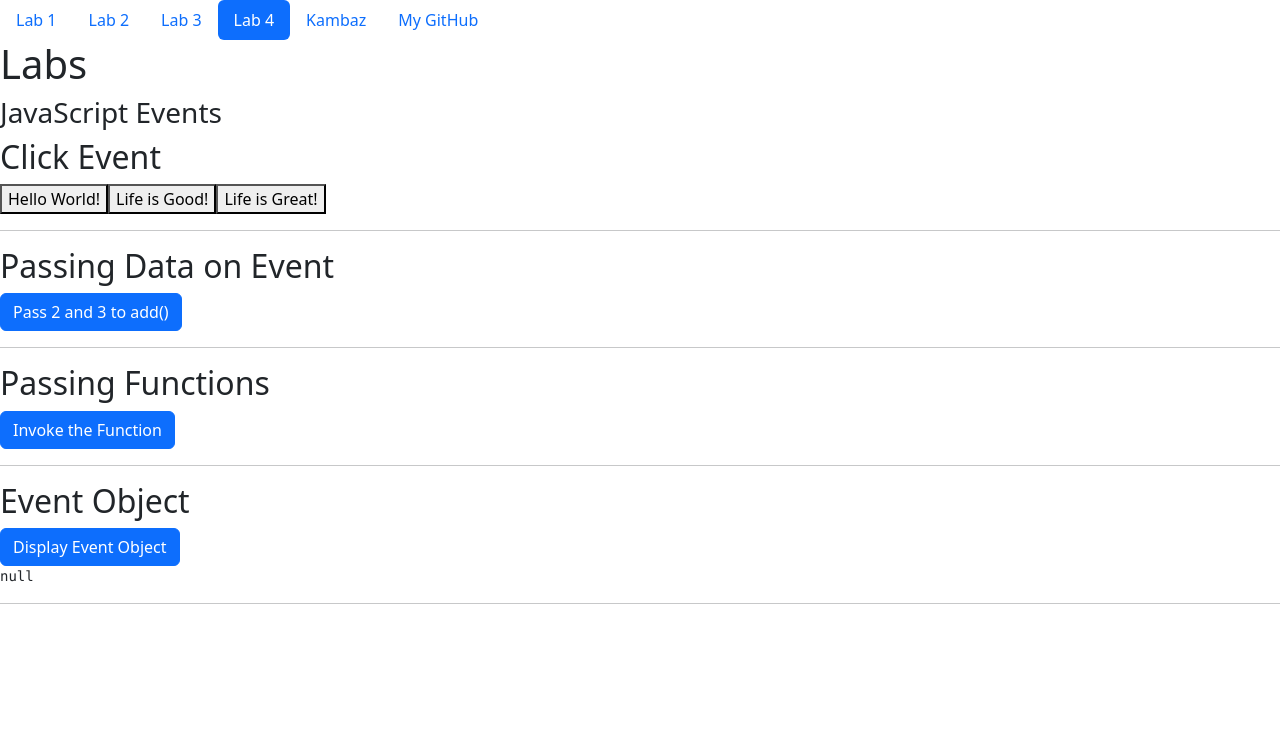
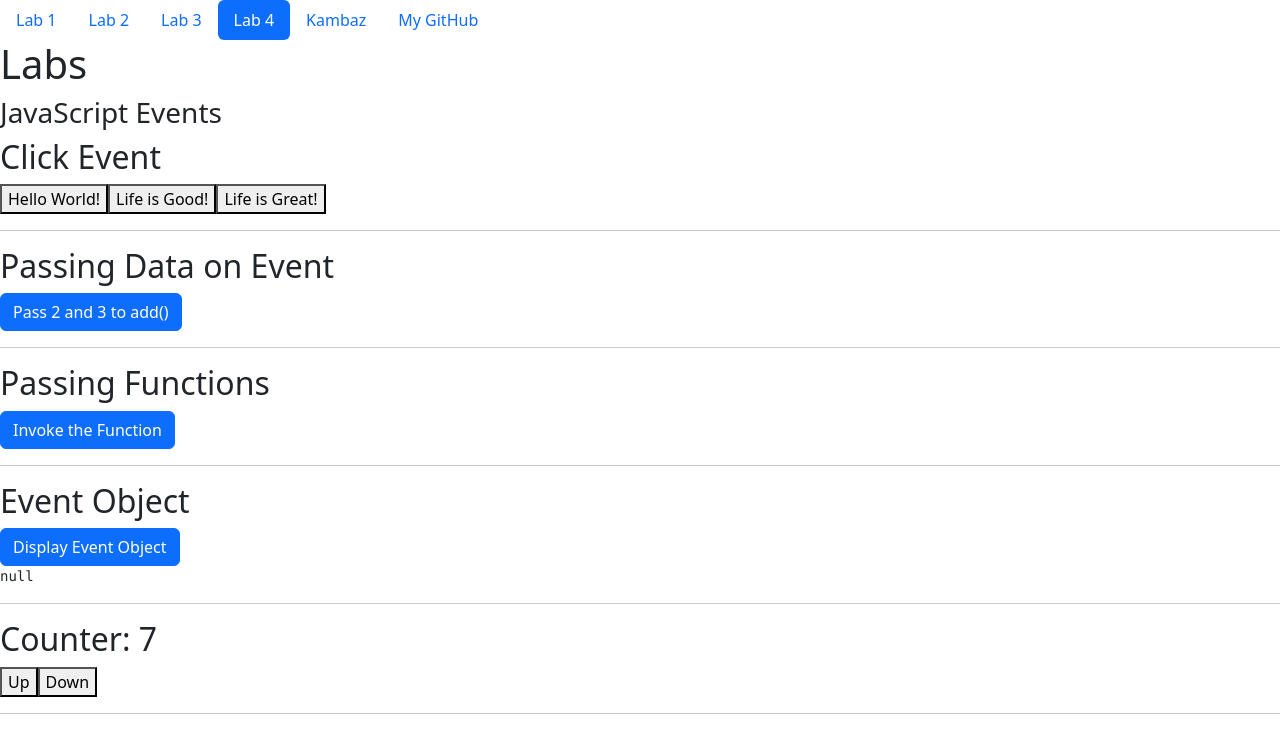
Before and after one commit to xilu56/kambaz-react-web-app-cs5610-sm25, a React app: page /#/Labs/Lab4 in a window 1280 px wide. Shown: the top 736 px of the page. Built offline with nearby package versions, Linux system fonts and the light colour scheme; the HTML template or start-up script is replaced by a standard one.

Commit message:
Lab - Component State - Integer State Variables

```diff
--- /dev/null
+++ b/src/Labs/Lab4/Counter.tsx
@@ -0,0 +1,12 @@
+import { useState } from "react";
+export default function Counter() {
+  const [count, setCount] = useState(7);
+  console.log(count);
+  return (
+    <div>
+      <h2>Counter: {count}</h2>
+      <button onClick={() => setCount(count + 1)}
+              id="wd-counter-up-click">Up</button>
+      <button onClick={() => setCount(count - 1)}
+              id="wd-counter-down-click">Down</button>
+<hr/></div>);}
--- a/src/Labs/Lab4/index.tsx
+++ b/src/Labs/Lab4/index.tsx
@@ -2,6 +2,7 @@ import ClickEvent from "./ClickEvent";
 import PassingDataOnEvent from "./PassingDataOnEvent";
 import PassingFunctions from "./PassingFunctions";
 import EventObject from "./EventObject";
+import Counter from "./Counter";
 
 export default function Lab4() {
     function sayHello() {
@@ -14,5 +15,6 @@ export default function Lab4() {
         <PassingDataOnEvent />
         <PassingFunctions theFunction= {sayHello} />
         <EventObject />
+        <Counter />
     </div>  );
     }
```
